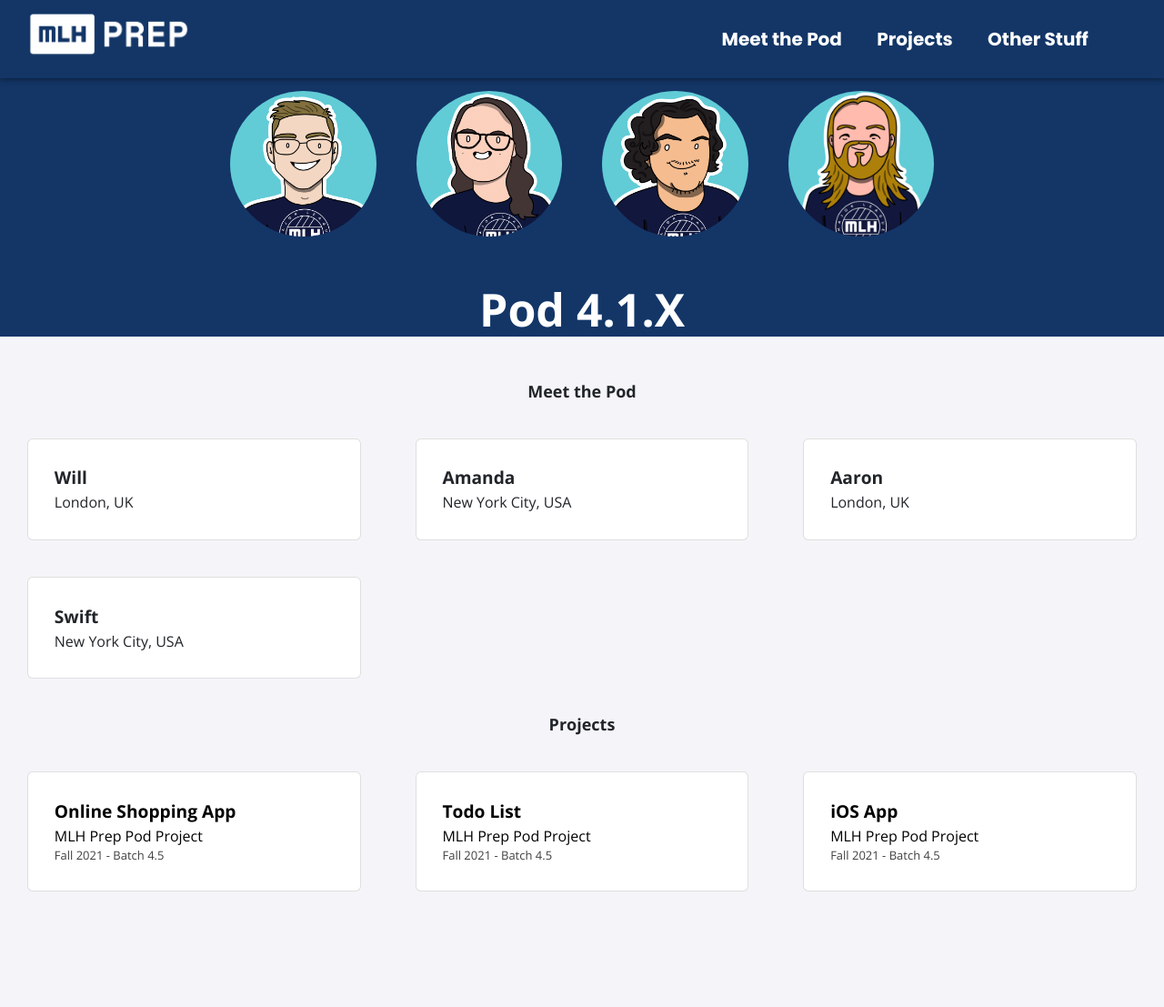
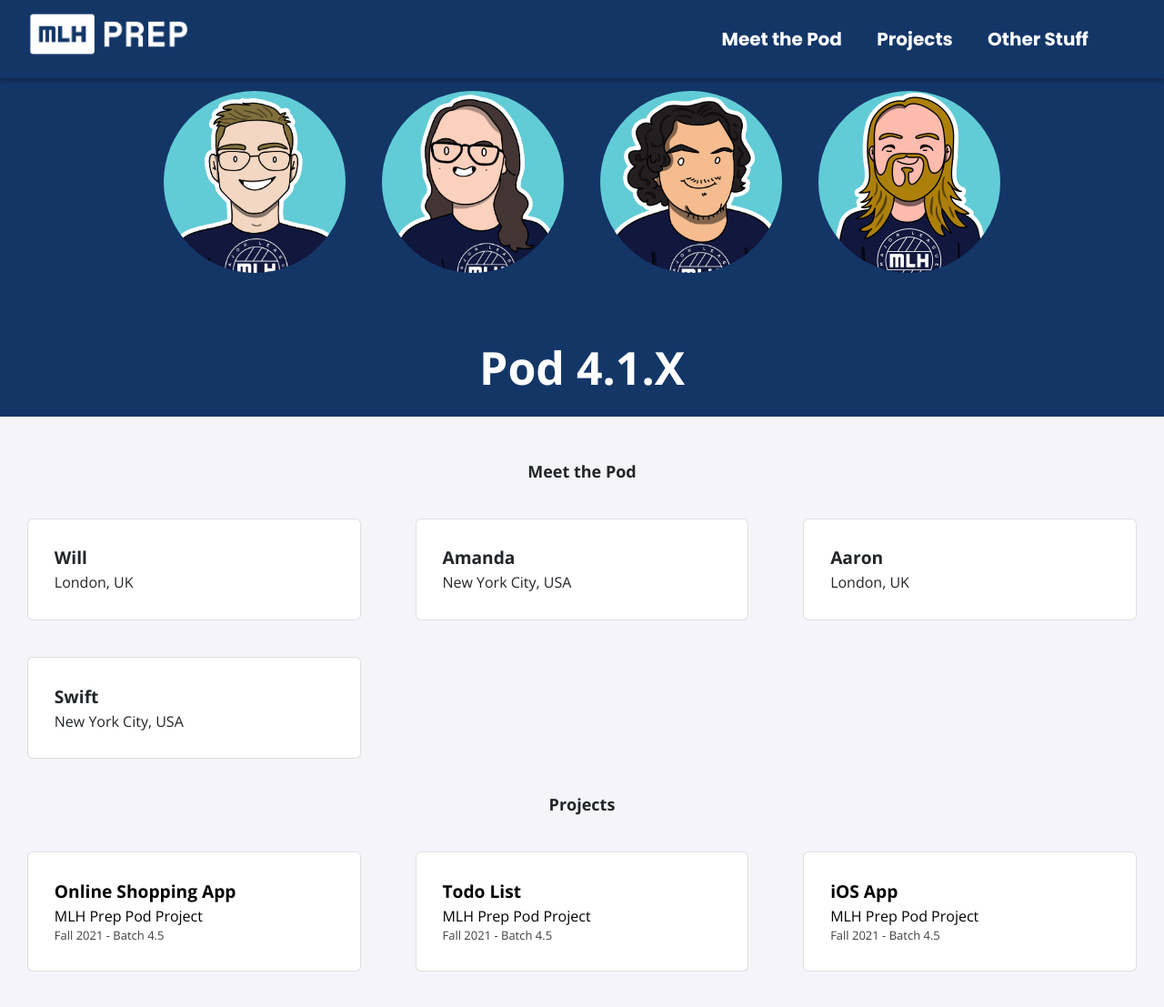
Before and after one commit to MLH-Fellowship/pod-22.P3.1-portfolio, a Jekyll site: the page built from index.html, in a window 1280 px wide and 1138 px high. Shown: the top 1107 px of the window at 91% size. Built offline with Jekyll 4.4.1, drawn with Linux system fonts in a browser that asks for light colours; nearby versions of some CDN libraries.

Commit message:
Made the profile pictures section responsive

```diff
--- a/_sass/profile.scss
+++ b/_sass/profile.scss
@@ -1,27 +1,28 @@
 .profile {
     background-color: #133667 !important;
     text-align: center;
-    height: 370px;
     margin-bottom: 50px;
     h1 {
         font-size: 50px;
         font-weight: 700;
         color: white;
+        padding: 1.5rem;
     }
 
     img {
         border-radius: 50%;
-        max-width: 100%;
-        max-height: 100%;
-        margin-left: auto;
-        margin-right: auto;
+        width: 240px;
+        height: 240px;
         display: inline;
         padding: 20px;
     }
 
     .profile-picture {
         margin-bottom: 30px;
-        height: 280px;
+        display: flex;
+        flex-wrap: wrap;
+        justify-content: center;
+        align-items: center;
         padding: 5rem 0 0 0;
     }
 }
```
